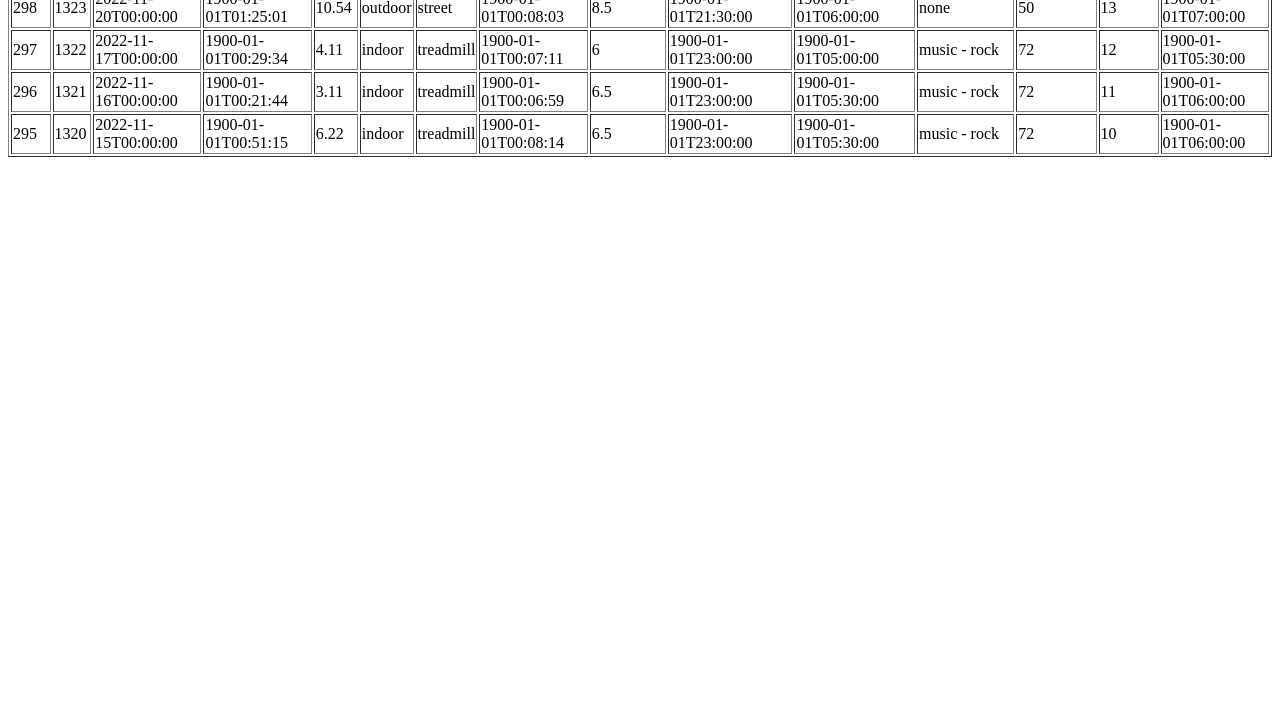
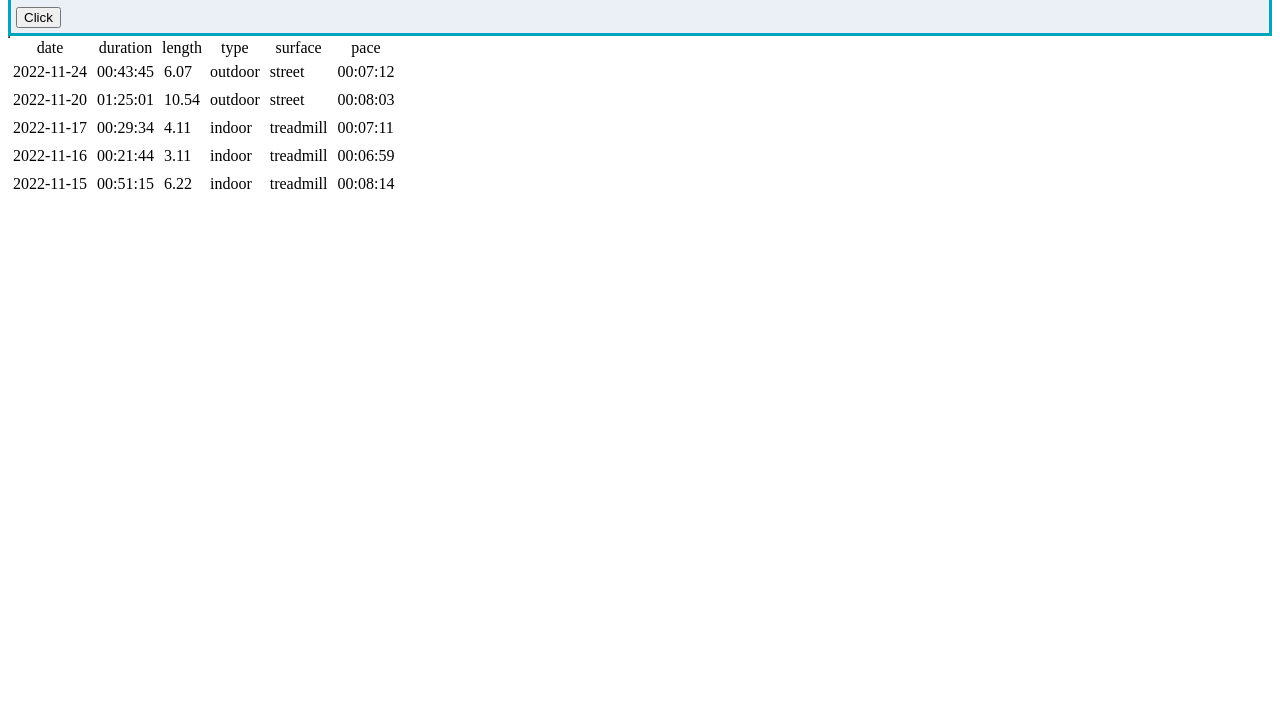
Before and after one commit to sbogucki12/workoutdata, a website: page webAPI/wwwroot/index.html in a window 1280 px wide. Shown: the part 89-800 px from the top of the page. Drawn offline with nearby package versions, Linux system fonts and the light colour scheme.

Commit message:
formatted run data for display

```diff
--- a/webAPI/wwwroot/js/index.js
+++ b/webAPI/wwwroot/js/index.js
@@ -3,23 +3,31 @@
 
 $(document).ready(function() {
 	return $.getJSON("./runs.json").then((runData) => {
+		displayData = runData.map(row => ({
+			date: row.date.slice(0, 10),
+			duration: row.duration.slice(11),
+			length: row.length,
+			type: row.type,
+			surface: row.surface,
+			pace: row.pace.slice(11)
+			}))
 
 		main = $("#table--main")
 		var tbl = () => {
-			document.write("<table border==\"1\"><tr>");
-			for (key in runData[0]) {
-				document.write('<td>' + key + '</td>');
+			main.append("<table border==\"1\"><tr>");
+			for (key in displayData[0]) {
+				main.append('<td style="text-align: center">' + key + '</td>');
 			}
 
-			document.write("</tr>");
-			for (var i = 0; i < runData.length; i++) {
-				document.write('<tr>');
-				for (key in runData[i]) {
-					document.write('<td>' + runData[i][key] + '</td>');
+			main.append("</tr>");
+			for (var i = 0; i < displayData.length; i++) {
+				main.append('<tr>');
+				for (key in displayData[i]) {
+					main.append('<td style="padding: 5px;">' + displayData[i][key] + '</td>');
 				}
-				document.write('</tr>');
+				main.append('</tr>');
 			}
-			document.write("</table>");
+			main.append("</table>");
 		}
 
 		main.append(tbl);
@@ -33,14 +41,14 @@ $(document).ready(function() {
 // Sandbox JavaScript Brgin
 
 
-function testFunction() {
-	document.addEventListener('click', function () {
+//function testFunction() {
+//	document.addEventListener('click', function () {
 
-		var element = document.getElementById("index--main");
+//		var element = document.getElementById("index--main");
 
-		element.classList.toggle("index--main");
+//		element.classList.toggle("index--main");
 
-	})
-};
+//	})
+//};
 
 // Sandbox JavaScript End
--- a/webAPI/wwwroot/style/styles.css
+++ b/webAPI/wwwroot/style/styles.css
@@ -12,6 +12,10 @@
 
 }
 
+#table--row--cell {
+    background-color: red;
+}
+
 /* table style - Begin */
 
 /* table style - End */
```
Also changed, not shown: README.md.
